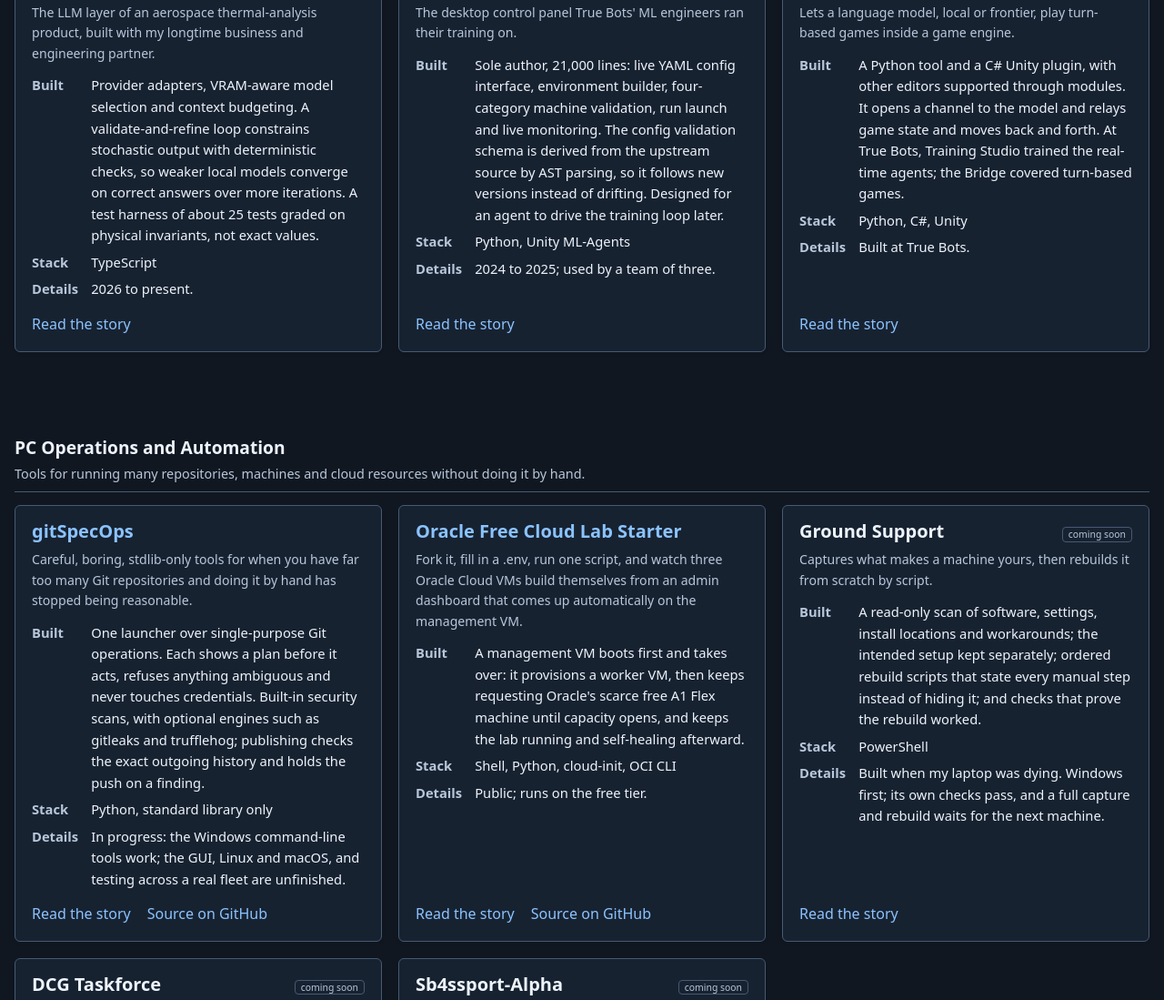
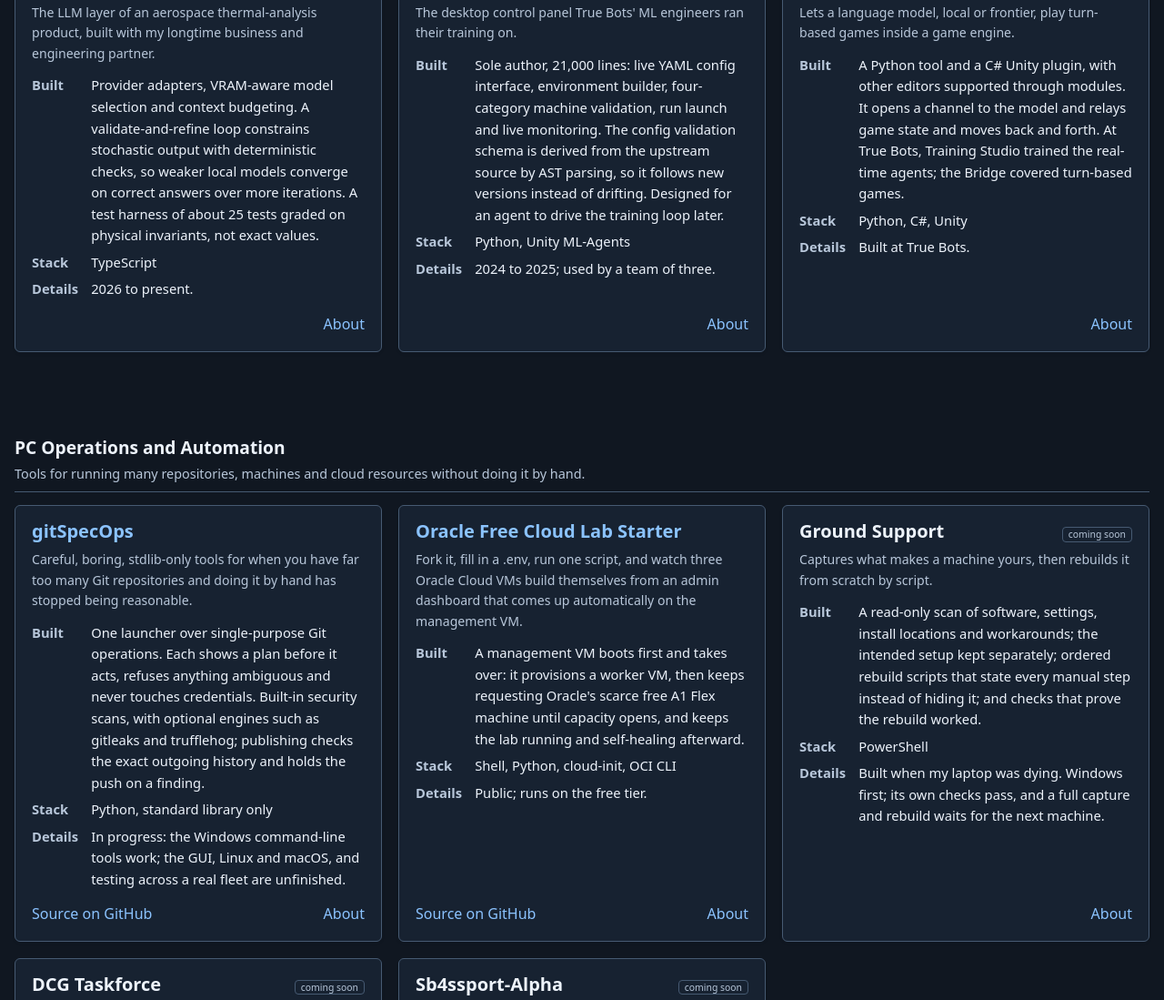
Before and after one commit to sb4ssman/sb4ssman.github.io, a plain HTML site: page index.html in a window 1280 px wide. Shown: the part 1890-2989 px from the top of the page at 91% size. Drawn offline with Linux system fonts and the light colour scheme.

Commit message:
Publish release 2026.11.10-7a6f607
Each card's About link sits on the right; the primary link stays left.

Co-Authored-By: Claude Opus 5.5 <noreply@anthropic.com>

```diff
--- a/index.html
+++ b/index.html
@@ -574,6 +574,7 @@ footer { border-top: 1px solid var(--line); color: var(--muted); }
   .card .links { display: flex; flex-wrap: wrap; gap: 6px 18px; margin: auto 0 0; padding-top: 6px; }
   /* A card with a post: the face and the story share the card; a tap fades between them. */
   .card[data-story] { cursor: pointer; }
+  .card .face .links .story-toggle { margin-left: auto; }   /* "About" sits right; the primary link stays left */
   .card > .face, .card > .story { display: flex; flex-direction: column; gap: 8px; flex: 1; transition: opacity 0.2s ease; }
   .card.fading > .face, .card.fading > .story { opacity: 0; }
   .card .story p { margin: 0; line-height: 1.6; }
@@ -669,7 +670,7 @@ footer { border-top: 1px solid var(--line); color: var(--muted); }
 <h3 class="name"><a class="title-link" href="https://true-bots.com/"><span data-themed="True Bots" data-plain="True Bots">True Bots</span></a><span class="badges"><span class="st op">Part-time</span></span></h3>
 <p class="sub">Co-founded startup replacing scripted game bots with modularly trainable ML agents that play at human level.</p>
 <dl class="facts"><dt>Role</dt><dd>Co-founder &amp; COO, Aug 2024 to present. Ran business operations: fundraising, investor relations, pitch decks, projections and studio partnerships; de facto CFO for the company&#x27;s admin, taxes and filings.</dd><dt>Built</dt><dd>Six public demos and two signed studio partnerships, as a core team of three. I wrote the internal platform our ML engineers trained on (Training Studio, below).</dd><dt>Details</dt><dd>Selected for La Guilde du jeu vidéo du Québec&#x27;s Parcours Innovation cohort (CAD $4,000 and an OVHcloud infrastructure partnership) and Founder University Cohort 10. The Delaware C-corp dissolved in Feb 2026; my co-founder and I remain casually active on the project.</dd></dl>
-<p class="links"><a class="story-toggle" href="posts/true-bots.html">Read the story</a> <a href="https://true-bots.com/">true-bots.com</a></p>
+<p class="links"><a href="https://true-bots.com/">true-bots.com</a> <a class="story-toggle" href="posts/true-bots.html">About</a></p>
 </div>
 <div class="story" hidden>
 <h3 class="name">True Bots</h3>
@@ -693,7 +694,7 @@ footer { border-top: 1px solid var(--line); color: var(--muted); }
 <h3 class="name"><a class="title-link" href="https://1timeline.org/"><span data-themed="1Timeline" data-plain="1Timeline">1Timeline</span></a><span class="badges"><span class="st op">Paused</span></span></h3>
 <p class="sub">One timeline on which to place anything that has a timestamp.</p>
 <dl class="facts"><dt>Role</dt><dd>Founder.</dd><dt>Built</dt><dd>A Python prototype: Wikidata and Wikipedia scrapers, a timestamp extractor, an engine that links events by time, place and layer, and a 3D timeline view; 26 tests pass. Before that, a business plan and a proof-of-concept browser extension I commissioned from an outside development firm.</dd><dt>Stack</dt><dd>Python, Three.js</dd><dt>Details</dt><dd>I was looking for co-founders for it when I met the True Bots founders and joined them.</dd></dl>
-<p class="links"><a class="story-toggle" href="posts/1timeline.html">Read the story</a> <a href="https://1timeline.org/">1timeline.org</a></p>
+<p class="links"><a href="https://1timeline.org/">1timeline.org</a> <a class="story-toggle" href="posts/1timeline.html">About</a></p>
 </div>
 <div class="story" hidden>
 <h3 class="name">1Timeline: the timeline that should exist</h3>
@@ -709,7 +710,7 @@ footer { border-top: 1px solid var(--line); color: var(--muted); }
 <h3 class="name"><span data-themed="Mount Diablo Advisors" data-plain="Mount Diablo Advisors">Mount Diablo Advisors</span><span class="badges"><span class="st op">Closed</span></span></h3>
 <p class="sub">Started to do handshake private-equity deals when a partner&#x27;s PE firm passed on them.</p>
 <dl class="facts"><dt>Role</dt><dd>Co-founder, 2011. Formed the company, and later closed it down and filed its taxes.</dd><dt>Built</dt><dd>A basic website over one summer, more than the splash page there now. Since then, a personal finance tool behind it: account aggregation, net worth, and a review of my options positions with an AI that works from a structured knowledge library.</dd><dt>Details</dt><dd>The advisory side stopped after that summer. The finance tool has most of its backend; the live brokerage connection and its security work come next.</dd></dl>
-<p class="links"><a class="story-toggle" href="posts/mount-diablo-advisors.html">Read the story</a></p>
+<p class="links"><a class="story-toggle" href="posts/mount-diablo-advisors.html">About</a></p>
 </div>
 <div class="story" hidden>
 <h3 class="name">Mount Diablo Advisors</h3>
@@ -725,7 +726,7 @@ footer { border-top: 1px solid var(--line); color: var(--muted); }
 <h3 class="name"><a class="title-link" href="https://capitalmarketevent.com/"><span data-themed="Capital Market Event" data-plain="Capital Market Event">Capital Market Event</span></a><span class="badges"><span class="st op">Paused</span></span></h3>
 <p class="sub">An online store that creates its own new products with AI and sells them through a print-on-demand partner.</p>
 <dl class="facts"><dt>Role</dt><dd>Owner and builder; a solo side project.</dd><dt>Built</dt><dd>The storefront site and much of the product workflow. An earlier, manual store on Zazzle sold a few Dow 100,000 hats.</dd><dt>Details</dt><dd>The store API connection and the automation are not wired up yet.</dd></dl>
-<p class="links"><a class="story-toggle" href="posts/capital-market-event.html">Read the story</a> <a href="https://capitalmarketevent.com/">capitalmarketevent.com</a></p>
+<p class="links"><a href="https://capitalmarketevent.com/">capitalmarketevent.com</a> <a class="story-toggle" href="posts/capital-market-event.html">About</a></p>
 </div>
 <div class="story" hidden>
 <h3 class="name">Capital Market Event: hats for milestones</h3>
@@ -746,7 +747,7 @@ footer { border-top: 1px solid var(--line); color: var(--muted); }
 <h3 class="name"><span data-themed="FlowNode AI subsystem" data-plain="FlowNode AI subsystem">FlowNode AI subsystem</span></h3>
 <p class="sub">The LLM layer of an aerospace thermal-analysis product, built with my longtime business and engineering partner.</p>
 <dl class="facts"><dt>Built</dt><dd>Provider adapters, VRAM-aware model selection and context budgeting. A validate-and-refine loop constrains stochastic output with deterministic checks, so weaker local models converge on correct answers over more iterations. A test harness of about 25 tests graded on physical invariants, not exact values.</dd><dt>Stack</dt><dd>TypeScript</dd><dt>Details</dt><dd>2026 to present.</dd></dl>
-<p class="links"><a class="story-toggle" href="posts/flownode.html">Read the story</a></p>
+<p class="links"><a class="story-toggle" href="posts/flownode.html">About</a></p>
 </div>
 <div class="story" hidden>
 <h3 class="name">FlowNode: guesses are cheap, checks are cheaper</h3>
@@ -763,7 +764,7 @@ footer { border-top: 1px solid var(--line); color: var(--muted); }
 <h3 class="name"><span data-themed="Training Studio" data-plain="Training Studio">Training Studio</span></h3>
 <p class="sub">The desktop control panel True Bots&#x27; ML engineers ran their training on.</p>
 <dl class="facts"><dt>Built</dt><dd>Sole author, 21,000 lines: live YAML config interface, environment builder, four-category machine validation, run launch and live monitoring. The config validation schema is derived from the upstream source by AST parsing, so it follows new versions instead of drifting. Designed for an agent to drive the training loop later.</dd><dt>Stack</dt><dd>Python, Unity ML-Agents</dd><dt>Details</dt><dd>2024 to 2025; used by a team of three.</dd></dl>
-<p class="links"><a class="story-toggle" href="posts/true-bots.html">Read the story</a></p>
+<p class="links"><a class="story-toggle" href="posts/true-bots.html">About</a></p>
 </div>
 <div class="story" hidden>
 <h3 class="name">True Bots</h3>
@@ -787,7 +788,7 @@ footer { border-top: 1px solid var(--line); color: var(--muted); }
 <h3 class="name"><span data-themed="LLM Bridge" data-plain="LLM Bridge">LLM Bridge</span></h3>
 <p class="sub">Lets a language model, local or frontier, play turn-based games inside a game engine.</p>
 <dl class="facts"><dt>Built</dt><dd>A Python tool and a C# Unity plugin, with other editors supported through modules. It opens a channel to the model and relays game state and moves back and forth. At True Bots, Training Studio trained the real-time agents; the Bridge covered turn-based games.</dd><dt>Stack</dt><dd>Python, C#, Unity</dd><dt>Details</dt><dd>Built at True Bots.</dd></dl>
-<p class="links"><a class="story-toggle" href="posts/true-bots.html">Read the story</a></p>
+<p class="links"><a class="story-toggle" href="posts/true-bots.html">About</a></p>
 </div>
 <div class="story" hidden>
 <h3 class="name">True Bots</h3>
@@ -816,7 +817,7 @@ footer { border-top: 1px solid var(--line); color: var(--muted); }
 <h3 class="name"><a class="title-link" href="https://github.com/sb4ssman/gitSpecOps"><span data-themed="gitSpecOps" data-plain="gitSpecOps">gitSpecOps</span></a></h3>
 <p class="sub">Careful, boring, stdlib-only tools for when you have far too many Git repositories and doing it by hand has stopped being reasonable.</p>
 <dl class="facts"><dt>Built</dt><dd>One launcher over single-purpose Git operations. Each shows a plan before it acts, refuses anything ambiguous and never touches credentials. Built-in security scans, with optional engines such as gitleaks and trufflehog; publishing checks the exact outgoing history and holds the push on a finding.</dd><dt>Stack</dt><dd>Python, standard library only</dd><dt>Details</dt><dd>In progress: the Windows command-line tools work; the GUI, Linux and macOS, and testing across a real fleet are unfinished.</dd></dl>
-<p class="links"><a class="story-toggle" href="posts/gitspecops.html">Read the story</a> <a href="https://github.com/sb4ssman/gitSpecOps">Source on GitHub</a></p>
+<p class="links"><a href="https://github.com/sb4ssman/gitSpecOps">Source on GitHub</a> <a class="story-toggle" href="posts/gitspecops.html">About</a></p>
 </div>
 <div class="story" hidden>
 <h3 class="name">gitSpecOps: special Git operations</h3>
@@ -832,7 +833,7 @@ footer { border-top: 1px solid var(--line); color: var(--muted); }
 <h3 class="name"><a class="title-link" href="https://github.com/sb4ssman/oci-free-cloud-lab-starter"><span data-themed="Oracle Free Cloud Lab Starter" data-plain="Oracle Free Cloud Lab Starter">Oracle Free Cloud Lab Starter</span></a></h3>
 <p class="sub">Fork it, fill in a .env, run one script, and watch three Oracle Cloud VMs build themselves from an admin dashboard that comes up automatically on the management VM.</p>
 <dl class="facts"><dt>Built</dt><dd>A management VM boots first and takes over: it provisions a worker VM, then keeps requesting Oracle&#x27;s scarce free A1 Flex machine until capacity opens, and keeps the lab running and self-healing afterward.</dd><dt>Stack</dt><dd>Shell, Python, cloud-init, OCI CLI</dd><dt>Details</dt><dd>Public; runs on the free tier.</dd></dl>
-<p class="links"><a class="story-toggle" href="posts/oracle-cloud-lab.html">Read the story</a> <a href="https://github.com/sb4ssman/oci-free-cloud-lab-starter">Source on GitHub</a></p>
+<p class="links"><a href="https://github.com/sb4ssman/oci-free-cloud-lab-starter">Source on GitHub</a> <a class="story-toggle" href="posts/oracle-cloud-lab.html">About</a></p>
 </div>
 <div class="story" hidden>
 <h3 class="name">Oracle Free Cloud Lab Starter: claim the compute, keep it</h3>
@@ -848,7 +849,7 @@ footer { border-top: 1px solid var(--line); color: var(--muted); }
 <h3 class="name"><span data-themed="Ground Support" data-plain="Ground Support">Ground Support</span><span class="badges"><span class="st op">coming soon</span></span></h3>
 <p class="sub">Captures what makes a machine yours, then rebuilds it from scratch by script.</p>
 <dl class="facts"><dt>Built</dt><dd>A read-only scan of software, settings, install locations and workarounds; the intended setup kept separately; ordered rebuild scripts that state every manual step instead of hiding it; and checks that prove the rebuild worked.</dd><dt>Stack</dt><dd>PowerShell</dd><dt>Details</dt><dd>Built when my laptop was dying. Windows first; its own checks pass, and a full capture and rebuild waits for the next machine.</dd></dl>
-<p class="links"><a class="story-toggle" href="posts/ground-support.html">Read the story</a></p>
+<p class="links"><a class="story-toggle" href="posts/ground-support.html">About</a></p>
 </div>
 <div class="story" hidden>
 <h3 class="name">Ground Support: rebuild my machine by script</h3>
@@ -864,7 +865,7 @@ footer { border-top: 1px solid var(--line); color: var(--muted); }
 <h3 class="name"><span data-themed="DCG Taskforce" data-plain="DCG Taskforce">DCG Taskforce</span><span class="badges"><span class="st op">coming soon</span></span></h3>
 <p class="sub">Keeps a guard against destructive commands from AI coding agents installed, current and checked on Windows, Linux, macOS and WSL distributions, all at once.</p>
 <dl class="facts"><dt>Built</dt><dd>Scheduled maintenance around Dicklesworthstone&#x27;s Destructive Command Guard: updates come only through its signed releases, verified before install; integrations are repaired with its own commands; and the last result and any alerts stay where you can see them.</dd><dt>Stack</dt><dd>PowerShell, Bash</dd><dt>Details</dt><dd>Built to step aside wherever the guard adds the same feature itself.</dd></dl>
-<p class="links"><a class="story-toggle" href="posts/dcg-taskforce.html">Read the story</a></p>
+<p class="links"><a class="story-toggle" href="posts/dcg-taskforce.html">About</a></p>
 </div>
 <div class="story" hidden>
 <h3 class="name">DCG Taskforce: obsessively installing a guard</h3>
@@ -879,7 +880,7 @@ footer { border-top: 1px solid var(--line); color: var(--muted); }
 <div class="face">
 <h3 class="name"><span data-themed="Sb4ssport-Alpha" data-plain="Sb4ssport-Alpha">Sb4ssport-Alpha</span><span class="badges"><span class="st op">coming soon</span></span></h3>
 <p class="sub">The shelf for the reusable parts behind my projects: repository shapes and working rules for AI coding agents, the static-site builder and the themes this page uses, and maintenance for a destructive-command guard.</p>
-<p class="links"><a class="story-toggle" href="posts/sb4ssport-alpha.html">Read the story</a></p>
+<p class="links"><a class="story-toggle" href="posts/sb4ssport-alpha.html">About</a></p>
 </div>
 <div class="story" hidden>
 <h3 class="name">Sb4ssport-Alpha: a port for everything I build</h3>
@@ -900,7 +901,7 @@ footer { border-top: 1px solid var(--line); color: var(--muted); }
 <h3 class="name"><span data-themed="DesktopOpener" data-plain="DesktopOpener">DesktopOpener</span><span class="badges"><span class="st op">coming soon</span></span></h3>
 <p class="sub">One click to reopen every app and put each one back where it was.</p>
 <dl class="facts"><dt>Built</dt><dd>My first Python project: save and restore window positions, workspaces of apps, files and scripts, and scheduled launches. Every tool I needed along the way became part of it: a pixel ruler, ColorCatcher, FancySearch for my repos, the Environment Probe, my own console, and a tray control panel.</dd><dt>Stack</dt><dd>Python</dd><dt>Details</dt><dd>382 commits since Oct 2023. Windows works; Linux and macOS come next.</dd></dl>
-<p class="links"><a class="story-toggle" href="posts/desktopopener.html">Read the story</a></p>
+<p class="links"><a class="story-toggle" href="posts/desktopopener.html">About</a></p>
 </div>
 <div class="story" hidden>
 <h3 class="name">DesktopOpener: tools to build up</h3>
@@ -917,7 +918,7 @@ footer { border-top: 1px solid var(--line); color: var(--muted); }
 <h3 class="name"><a class="title-link" href="https://github.com/sb4ssman/Windhawk-Mod-Lab"><span data-themed="Windhawk Mod Lab" data-plain="Windhawk Mod Lab">Windhawk Mod Lab</span></a></h3>
 <p class="sub">Seven taskbar productivity mods that densify information and expose controls Windows does not offer; all seven published in the public Windhawk catalog.</p>
 <dl class="facts"><dt>Built</dt><dd>A template library and verification scripts that mechanically enforce code parity across mods on a platform that forbids shared libraries, and a unit-tested layout language. Mods ship as DLLs injected into explorer.exe. A companion, Windhawk SatOps, captures every mod&#x27;s version and settings so a rebuilt machine gets back exactly the mods it had.</dd><dt>Stack</dt><dd>C++, Python, PowerShell</dd><dt>Details</dt><dd>All seven published in the public Windhawk catalog after maintainer review; more than 1,000 users.</dd></dl>
-<p class="links"><a class="story-toggle" href="posts/windhawk.html">Read the story</a> <a href="https://github.com/sb4ssman/Windhawk-Mod-Lab">Source on GitHub</a></p>
+<p class="links"><a href="https://github.com/sb4ssman/Windhawk-Mod-Lab">Source on GitHub</a> <a class="story-toggle" href="posts/windhawk.html">About</a></p>
 </div>
 <div class="story" hidden>
 <h3 class="name">Windhawk taskbar mods: Task Manager, always right there</h3>
@@ -933,7 +934,7 @@ footer { border-top: 1px solid var(--line); color: var(--muted); }
 <h3 class="name"><span data-themed="Orbital Workshop" data-plain="Orbital Workshop">Orbital Workshop</span><span class="badges"><span class="st op">coming soon</span></span></h3>
 <p class="sub">Where my small tools are made, and the one home of the tools every repo of mine shares.</p>
 <dl class="facts"><dt>Built</dt><dd>PowerCycler: a hotkey, a customizable tray app and on-screen notices for the computer&#x27;s power mode, filling in whatever the maker left out, and showing the mode that is really active. A key remapper (my Copilot key opens DesktopOpener). Hardware detection and sensor monitoring, the folder mapper agents run first, a personal-data audit, and the builder for this page.</dd><dt>Stack</dt><dd>Python, AutoHotkey, PowerShell</dd><dt>Details</dt><dd>PowerCycler is an early release with automated tests; the macOS app is in progress.</dd></dl>
-<p class="links"><a class="story-toggle" href="posts/orbital-workshop.html">Read the story</a></p>
+<p class="links"><a class="story-toggle" href="posts/orbital-workshop.html">About</a></p>
 </div>
 <div class="story" hidden>
 <h3 class="name">Orbital Workshop: power modes, one good key, and tools that save an AI&#x27;s time</h3>
@@ -956,7 +957,7 @@ footer { border-top: 1px solid var(--line); color: var(--muted); }
 <h3 class="name"><span data-themed="The Shapes" data-plain="The Shapes">The Shapes</span><span class="badges"><span class="st op">coming soon</span></span></h3>
 <p class="sub">Templates for how a repository, an organization and a household are laid out, so any AI agent pointed at one lands in the same role and finds the open work and the history.</p>
 <dl class="facts"><dt>Built</dt><dd>One protocol every shape carries (roles, notes and log, handoffs, tools, safety), step-by-step tasks for an agent to seed, adopt, check or retire a repo, and templates for a standalone repo, a subject repo, an org&#x27;s mission control, a plain project folder and personal arrangements. Every repo built from a shape records the commit it came from, so improvements flow out and back.</dd><dt>Stack</dt><dd>Markdown, Python tests</dd><dt>Details</dt><dd>In use across my repositories; this site&#x27;s source was built from one.</dd></dl>
-<p class="links"><a class="story-toggle" href="posts/the-shapes.html">Read the story</a></p>
+<p class="links"><a class="story-toggle" href="posts/the-shapes.html">About</a></p>
 </div>
 <div class="story" hidden>
 <h3 class="name">The Shapes: repos that teach any agent how to work in them</h3>
@@ -972,7 +973,7 @@ footer { border-top: 1px solid var(--line); color: var(--muted); }
 <h3 class="name"><span data-themed="Extrasolar Livery" data-plain="Extrasolar Livery">Extrasolar Livery</span><span class="badges"><span class="st op">coming soon</span></span></h3>
 <p class="sub">The paint shop: themes a page can wear without changing its layout.</p>
 <dl class="facts"><dt>Built</dt><dd>Liveries written against a small, documented set of class names: the Spaceport look and the plain Light and Dark themes this page offers, animated backdrops of the sky, the Earth and the Moon, and self-hosted open fonts.</dd><dt>Stack</dt><dd>CSS, JavaScript</dd><dt>Details</dt><dd>This page wears it.</dd></dl>
-<p class="links"><a class="story-toggle" href="posts/extrasolar-livery.html">Read the story</a></p>
+<p class="links"><a class="story-toggle" href="posts/extrasolar-livery.html">About</a></p>
 </div>
 <div class="story" hidden>
 <h3 class="name">Extrasolar Livery: if I&#x27;m going to look at it, it should look good</h3>
@@ -988,7 +989,7 @@ footer { border-top: 1px solid var(--line); color: var(--muted); }
 <h3 class="name"><a class="title-link" href="https://github.com/sb4ssman/SKsSuperSlickandStealthySaveSaver"><span data-themed="SK&#x27;s Super Slick and Stealthy Save Saver" data-plain="Subnautica save backup">SK&#x27;s Super Slick and Stealthy Save Saver</span></a></h3>
 <p class="sub">Backs up every Subnautica save automatically, because the game could freeze, corrupt its only save file, and force a new game.</p>
 <dl class="facts"><dt>Built</dt><dd>A tray app running a small watchdog: when the save changes, it copies it with a timestamp into a folder you choose, and a GUI window lets you restore any copy. One of the first programs I wrote for someone else: I asked my sister for a problem, and she had a real one.</dd><dt>Stack</dt><dd>Python</dd><dt>Details</dt><dd>Written while I was still teaching myself Python with the earliest LLMs.</dd></dl>
-<p class="links"><a class="story-toggle" href="posts/save-saver.html">Read the story</a> <a href="https://github.com/sb4ssman/SKsSuperSlickandStealthySaveSaver">Source on GitHub</a></p>
+<p class="links"><a href="https://github.com/sb4ssman/SKsSuperSlickandStealthySaveSaver">Source on GitHub</a> <a class="story-toggle" href="posts/save-saver.html">About</a></p>
 </div>
 <div class="story" hidden>
 <h3 class="name">SK&#x27;s Super Slick and Stealthy Save Saver: my first program for someone else</h3>
@@ -1004,7 +1005,7 @@ footer { border-top: 1px solid var(--line); color: var(--muted); }
 <h3 class="name"><a class="title-link" href="https://github.com/sb4ssman/tontec-mz61581-pi2"><span data-themed="Tontec MZ61581 on Raspberry Pi 2" data-plain="Tontec MZ61581 on Raspberry Pi 2">Tontec MZ61581 on Raspberry Pi 2</span></a></h3>
 <p class="sub">Makes the Tontec MZ61581 3.5-inch SPI touchscreen work on a Raspberry Pi 2 Model B with current Raspberry Pi OS.</p>
 <dl class="facts"><dt>Built</dt><dd>The recipe that finally made it work: wiring, the current display-driver setup, touch calibration and checks. The key find: this board&#x27;s backlight is active-low, so every stock driver switched it off while the panel was drawing frames.</dd><dt>Stack</dt><dd>Shell, Python</dd><dt>Details</dt><dd>The screen worked once, years ago, then sat abandoned. I pointed an AI agent at the Pi and let it troubleshoot; no other guide existed, so I published it. The screen now runs Moonbase.</dd></dl>
-<p class="links"><a class="story-toggle" href="posts/tontec.html">Read the story</a> <a href="https://github.com/sb4ssman/tontec-mz61581-pi2">Source on GitHub</a></p>
+<p class="links"><a href="https://github.com/sb4ssman/tontec-mz61581-pi2">Source on GitHub</a> <a class="story-toggle" href="posts/tontec.html">About</a></p>
 </div>
 <div class="story" hidden>
 <h3 class="name">The Tontec screen: an AI agent finally fixed it</h3>
@@ -1020,7 +1021,7 @@ footer { border-top: 1px solid var(--line); color: var(--muted); }
 <h3 class="name"><span data-themed="Moonbase" data-plain="Moonbase">Moonbase</span><span class="badges"><span class="lock">private</span></span></h3>
 <p class="sub">Our own home terminal on a Raspberry Pi 2: one touchscreen and a red button for our mismatched smart-home devices.</p>
 <dl class="facts"><dt>Built</dt><dd>A hand-rolled pygame interface on the Tontec screen, built from a display contract so the same widgets draw into two frame layouts. Themes are closed color sets, and each system&#x27;s color is chosen by a fixed rank from living to machine, so lights stay the lights color in every theme. It runs our lights and the Roomba.</dd><dt>Stack</dt><dd>Python, pygame, Raspberry Pi OS</dd><dt>Details</dt><dd>A work in progress; some services are not connected yet. 76 commits since July 2026.</dd></dl>
-<p class="links"><a class="story-toggle" href="posts/moonbase.html">Read the story</a></p>
+<p class="links"><a class="story-toggle" href="posts/moonbase.html">About</a></p>
 </div>
 <div class="story" hidden>
 <h3 class="name">Moonbase: our own home terminal</h3>
```
